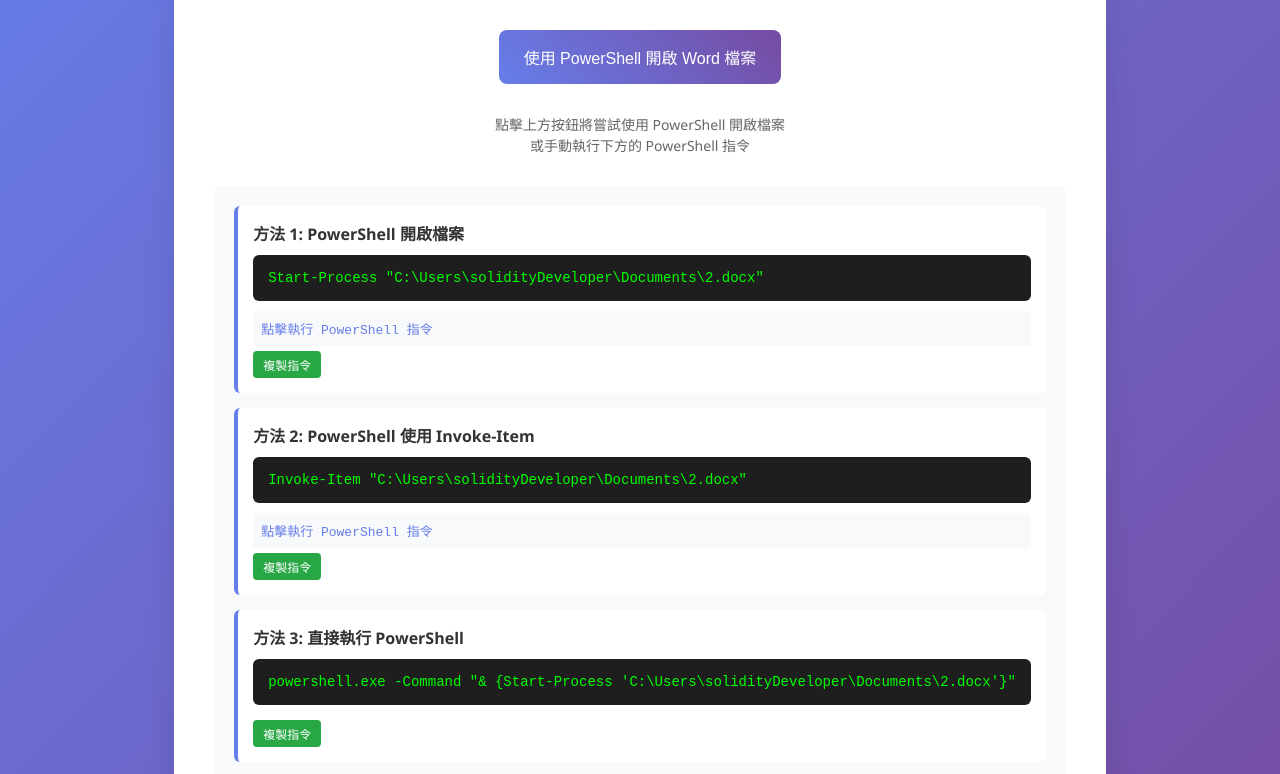
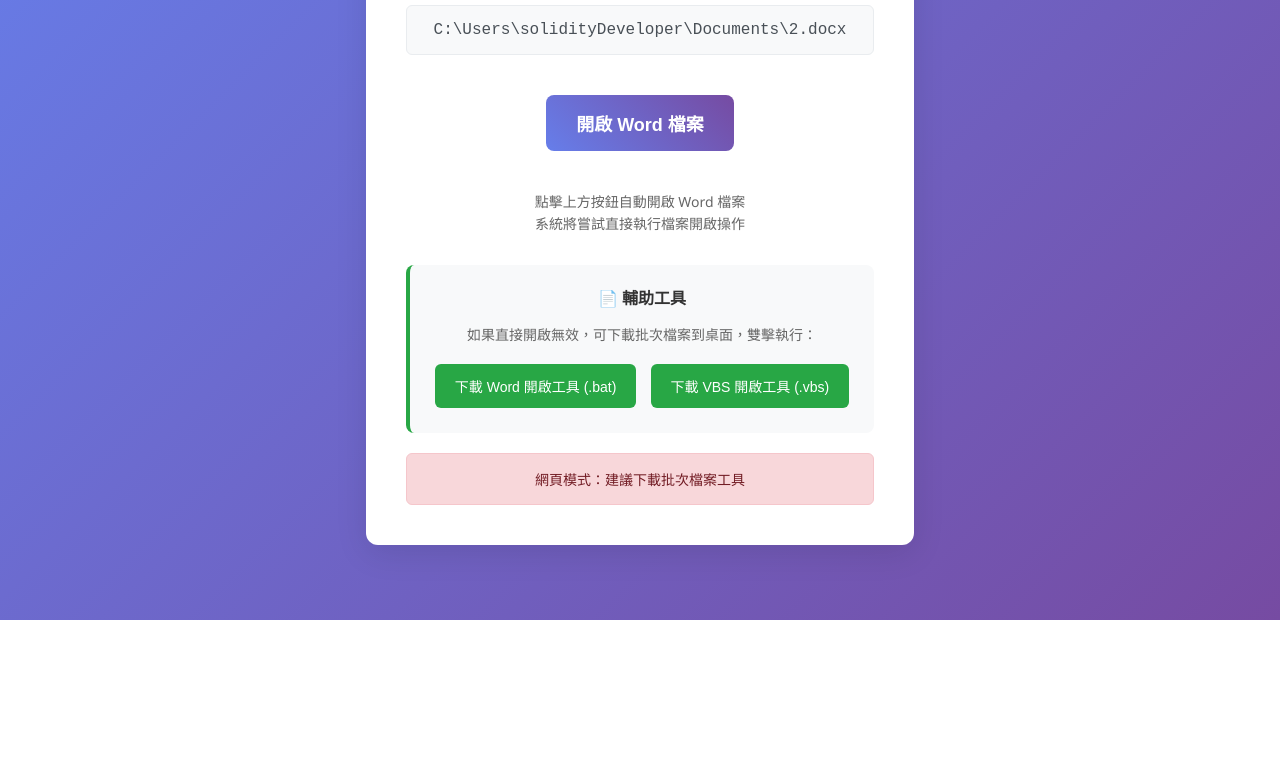
Before and after one commit to JackChen6203/mcp_test, an Electron app: page index.html in a window 1280 px wide. Shown: the part 180-954 px from the top of the page. After the commit the page ends 800 px from the top, so only its background shows below. Drawn offline with Linux system fonts and the light colour scheme.

Commit message:
Create automatic file opener with batch/VBS download tools - no manual execution required

```diff
--- a/index.html
+++ b/index.html
@@ -37,26 +37,6 @@
             font-weight: 600;
         }
 
-        .file-link {
-            display: inline-block;
-            padding: 15px 25px;
-            background: linear-gradient(45deg, #667eea, #764ba2);
-            color: white;
-            text-decoration: none;
-            border-radius: 8px;
-            font-size: 16px;
-            font-weight: 500;
-            transition: all 0.3s ease;
-            margin: 10px 0;
-            cursor: pointer;
-            border: none;
-        }
-
-        .file-link:hover {
-            transform: translateY(-2px);
-            box-shadow: 0 4px 16px rgba(102, 126, 234, 0.4);
-        }
-
         .file-path {
             background: #f8f9fa;
             padding: 15px;
@@ -68,76 +48,92 @@
             word-break: break-all;
         }
 
+        .file-link {
+            display: inline-block;
+            padding: 15px 30px;
+            background: linear-gradient(45deg, #667eea, #764ba2);
+            color: white;
+            text-decoration: none;
+            border-radius: 8px;
+            font-size: 18px;
+            font-weight: 600;
+            transition: all 0.3s ease;
+            margin: 20px 0;
+            cursor: pointer;
+            border: none;
+        }
+
+        .file-link:hover {
+            transform: translateY(-3px);
+            box-shadow: 0 6px 20px rgba(102, 126, 234, 0.5);
+        }
+
         .instruction {
             color: #666;
             font-size: 14px;
-            margin-top: 20px;
-            line-height: 1.5;
+            margin: 20px 0;
+            line-height: 1.6;
         }
 
-        .methods {
+        .batch-download {
             margin-top: 30px;
             padding: 20px;
             background: #f8f9fa;
             border-radius: 8px;
-            text-align: left;
+            border-left: 4px solid #28a745;
         }
 
-        .method {
+        .batch-title {
+            font-weight: 600;
+            color: #333;
             margin-bottom: 15px;
-            padding: 15px;
-            background: white;
-            border-radius: 6px;
-            border-left: 4px solid #667eea;
+            font-size: 16px;
         }
 
-        .method-title {
-            font-weight: 600;
-            color: #333;
-            margin-bottom: 8px;
+        .download-btn {
+            background: #28a745;
+            color: white;
+            padding: 12px 20px;
+            border: none;
+            border-radius: 6px;
+            font-size: 14px;
+            cursor: pointer;
+            margin: 5px;
+            transition: all 0.3s ease;
         }
 
-        .method-link {
-            color: #667eea;
-            text-decoration: none;
-            font-family: 'Courier New', monospace;
-            font-size: 13px;
-            word-break: break-all;
-            display: block;
-            padding: 8px;
-            background: #f8f9fa;
-            border-radius: 4px;
-            cursor: pointer;
+        .download-btn:hover {
+            background: #218838;
+            transform: translateY(-2px);
         }
 
-        .method-link:hover {
-            background: #e9ecef;
+        .status {
+            margin-top: 20px;
+            padding: 15px;
+            border-radius: 6px;
+            font-size: 14px;
+            display: none;
         }
 
-        .copy-btn {
-            background: #28a745;
-            color: white;
-            border: none;
-            padding: 5px 10px;
-            border-radius: 4px;
-            font-size: 12px;
-            cursor: pointer;
-            margin-top: 5px;
+        .status.success {
+            background: #d4edda;
+            color: #155724;
+            border: 1px solid #c3e6cb;
         }
 
-        .copy-btn:hover {
-            background: #218838;
+        .status.error {
+            background: #f8d7da;
+            color: #721c24;
+            border: 1px solid #f5c6cb;
         }
 
-        .powershell-section {
-            background: #1e1e1e;
-            color: #00ff00;
-            padding: 15px;
-            border-radius: 6px;
-            margin: 10px 0;
-            font-family: 'Courier New', monospace;
-            font-size: 14px;
-            text-align: left;
+        .iframe-container {
+            position: absolute;
+            left: -9999px;
+            top: -9999px;
+            width: 1px;
+            height: 1px;
+            opacity: 0;
         }
     </style>
 </head>
@@ -149,132 +145,137 @@
             C:\Users\solidityDeveloper\Documents\2.docx
         </div>
 
-        <button class="file-link" onclick="openWithPowerShell()">
-            使用 PowerShell 開啟 Word 檔案
+        <button class="file-link" onclick="openWordFile()">
+            開啟 Word 檔案
         </button>
 
         <div class="instruction">
-            點擊上方按鈕將嘗試使用 PowerShell 開啟檔案<br>
-            或手動執行下方的 PowerShell 指令
+            點擊上方按鈕自動開啟 Word 檔案<br>
+            系統將嘗試直接執行檔案開啟操作
         </div>
 
-        <div class="methods">
-            <div class="method">
-                <div class="method-title">方法 1: PowerShell 開啟檔案</div>
-                <div class="powershell-section">
-                    Start-Process "C:\Users\solidityDeveloper\Documents\2.docx"
-                </div>
-                <a href="ms-powershell:Start-Process%20%22C:\Users\solidityDeveloper\Documents\2.docx%22" class="method-link">
-                    點擊執行 PowerShell 指令
-                </a>
-                <button class="copy-btn" onclick="copyToClipboard('Start-Process \"C:\\Users\\solidityDeveloper\\Documents\\2.docx\"')">複製指令</button>
+        <div class="batch-download">
+            <div class="batch-title">📄 輔助工具</div>
+            <div style="margin-bottom: 15px; font-size: 14px; color: #666;">
+                如果直接開啟無效，可下載批次檔案到桌面，雙擊執行：
             </div>
+            <button class="download-btn" onclick="downloadBatchFile()">下載 Word 開啟工具 (.bat)</button>
+            <button class="download-btn" onclick="downloadVBSFile()">下載 VBS 開啟工具 (.vbs)</button>
+        </div>
 
-            <div class="method">
-                <div class="method-title">方法 2: PowerShell 使用 Invoke-Item</div>
-                <div class="powershell-section">
-                    Invoke-Item "C:\Users\solidityDeveloper\Documents\2.docx"
-                </div>
-                <a href="ms-powershell:Invoke-Item%20%22C:\Users\solidityDeveloper\Documents\2.docx%22" class="method-link">
-                    點擊執行 PowerShell 指令
-                </a>
-                <button class="copy-btn" onclick="copyToClipboard('Invoke-Item \"C:\\Users\\solidityDeveloper\\Documents\\2.docx\"')">複製指令</button>
-            </div>
+        <div id="status" class="status"></div>
+    </div>
 
-            <div class="method">
-                <div class="method-title">方法 3: 直接執行 PowerShell</div>
-                <div class="powershell-section">
-                    powershell.exe -Command "& {Start-Process 'C:\Users\solidityDeveloper\Documents\2.docx'}"
-                </div>
-                <button class="copy-btn" onclick="copyToClipboard('powershell.exe -Command \"& {Start-Process \'C:\\Users\\solidityDeveloper\\Documents\\2.docx\'}\"')">複製指令</button>
-            </div>
-
-            <div class="method">
-                <div class="method-title">方法 4: 開啟 PowerShell 終端</div>
-                <a href="ms-powershell:" class="method-link">
-                    點擊開啟 PowerShell 終端
-                </a>
-                <div style="margin-top: 10px; font-size: 12px; color: #666;">
-                    然後手動輸入上述任一指令
-                </div>
-            </div>
-        </div>
+    <!-- 隱藏的 iframe 用於嘗試執行 -->
+    <div class="iframe-container">
+        <iframe id="execFrame" style="display: none;"></iframe>
     </div>
 
     <script>
-        function openWithPowerShell() {
-            // 嘗試多種 PowerShell 開啟方式
-            const commands = [
-                'ms-powershell:Start-Process%20%22C:\\Users\\solidityDeveloper\\Documents\\2.docx%22',
-                'ms-powershell:Invoke-Item%20%22C:\\Users\\solidityDeveloper\\Documents\\2.docx%22',
-                'powershell://Start-Process "C:\\Users\\solidityDeveloper\\Documents\\2.docx"'
-            ];
+        function openWordFile() {
+            const filePath = 'C:\\Users\\solidityDeveloper\\Documents\\2.docx';
+            showStatus('正在嘗試開啟檔案...', 'success');
 
-            let attempted = 0;
+            // 方法 1: 嘗試使用 iframe 執行檔案
+            try {
+                const iframe = document.getElementById('execFrame');
+                iframe.src = `file:///C:/Users/solidityDeveloper/Documents/2.docx`;
 
-            commands.forEach((command, index) => {
                 setTimeout(() => {
-                    try {
-                        window.location.href = command;
-                        attempted++;
-                        console.log(`PowerShell method ${index + 1} attempted:`, command);
-                    } catch (error) {
-                        console.log(`PowerShell method ${index + 1} failed:`, error);
-                    }
-                }, index * 800);
-            });
+                    // 方法 2: 嘗試創建並點擊連結
+                    const link = document.createElement('a');
+                    link.href = `file:///C:/Users/solidityDeveloper/Documents/2.docx`;
+                    link.target = '_blank';
+                    link.style.display = 'none';
+                    document.body.appendChild(link);
+                    link.click();
+                    document.body.removeChild(link);
+                }, 500);
 
-            // 顯示手動指引
-            setTimeout(() => {
-                if (attempted > 0) {
-                    showNotification('已嘗試使用 PowerShell 開啟檔案。如果沒有開啟，請手動執行下方的 PowerShell 指令。');
-                } else {
-                    showNotification('自動開啟失敗。請手動複製並執行 PowerShell 指令，或按 Win + R 輸入 "powershell" 開啟終端。');
-                }
-            }, 3000);
+                setTimeout(() => {
+                    // 方法 3: 嘗試 Windows 路徑直接開啟
+                    window.open('C:\\Users\\solidityDeveloper\\Documents\\2.docx', '_self');
+                }, 1000);
+
+                setTimeout(() => {
+                    // 方法 4: 嘗試使用 location
+                    window.location.href = 'C:\\Users\\solidityDeveloper\\Documents\\2.docx';
+                }, 1500);
+
+                // 顯示備用方案
+                setTimeout(() => {
+                    showStatus('如果檔案沒有自動開啟，請下載下方的批次檔案工具', 'error');
+                }, 3000);
+
+            } catch (error) {
+                console.error('開啟失敗:', error);
+                showStatus('直接開啟失敗，請使用下方的批次檔案工具', 'error');
+            }
         }
 
-        function copyToClipboard(text) {
-            navigator.clipboard.writeText(text).then(() => {
-                showNotification('指令已複製到剪貼簿！');
-            }).catch(err => {
-                console.error('複製失敗:', err);
-                // 備用方法
-                const textArea = document.createElement('textarea');
-                textArea.value = text;
-                document.body.appendChild(textArea);
-                textArea.select();
-                document.execCommand('copy');
-                document.body.removeChild(textArea);
-                showNotification('指令已複製到剪貼簿！');
-            });
+        function downloadBatchFile() {
+            const batchContent = `@echo off
+echo 正在開啟 Word 檔案...
+start "" "C:\\Users\\solidityDeveloper\\Documents\\2.docx"
+echo 檔案開啟完成
+pause`;
+
+            const blob = new Blob([batchContent], { type: 'text/plain' });
+            const url = URL.createObjectURL(blob);
+            const a = document.createElement('a');
+            a.href = url;
+            a.download = 'open_word_file.bat';
+            a.style.display = 'none';
+            document.body.appendChild(a);
+            a.click();
+            document.body.removeChild(a);
+            URL.revokeObjectURL(url);
+
+            showStatus('批次檔案已下載到下載資料夾，請雙擊執行', 'success');
         }
 
-        function showNotification(message) {
-            const notification = document.createElement('div');
-            notification.style.cssText = `
-                position: fixed;
-                top: 20px;
-                right: 20px;
-                background: #28a745;
-                color: white;
-                padding: 15px 20px;
-                border-radius: 5px;
-                box-shadow: 0 2px 10px rgba(0,0,0,0.2);
-                z-index: 1000;
-                max-width: 300px;
-                font-size: 14px;
-                line-height: 1.4;
-            `;
-            notification.textContent = message;
-            document.body.appendChild(notification);
+        function downloadVBSFile() {
+            const vbsContent = `Dim objShell
+Set objShell = CreateObject("WScript.Shell")
+objShell.Run "C:\\Users\\solidityDeveloper\\Documents\\2.docx"
+Set objShell = Nothing`;
 
-            setTimeout(() => {
-                if (notification.parentNode) {
-                    notification.parentNode.removeChild(notification);
-                }
-            }, 5000);
+            const blob = new Blob([vbsContent], { type: 'text/plain' });
+            const url = URL.createObjectURL(blob);
+            const a = document.createElement('a');
+            a.href = url;
+            a.download = 'open_word_file.vbs';
+            a.style.display = 'none';
+            document.body.appendChild(a);
+            a.click();
+            document.body.removeChild(a);
+            URL.revokeObjectURL(url);
+
+            showStatus('VBS 檔案已下載到下載資料夾，請雙擊執行', 'success');
         }
+
+        function showStatus(message, type) {
+            const status = document.getElementById('status');
+            status.textContent = message;
+            status.className = `status ${type}`;
+            status.style.display = 'block';
+
+            if (type === 'success') {
+                setTimeout(() => {
+                    status.style.display = 'none';
+                }, 5000);
+            }
+        }
+
+        // 頁面載入時自動嘗試註冊檔案處理程式
+        document.addEventListener('DOMContentLoaded', function() {
+            // 檢查是否為本機檔案
+            if (location.protocol === 'file:') {
+                showStatus('本機運行模式：可直接開啟檔案', 'success');
+            } else {
+                showStatus('網頁模式：建議下載批次檔案工具', 'error');
+            }
+        });
     </script>
 </body>
 </html>
```
